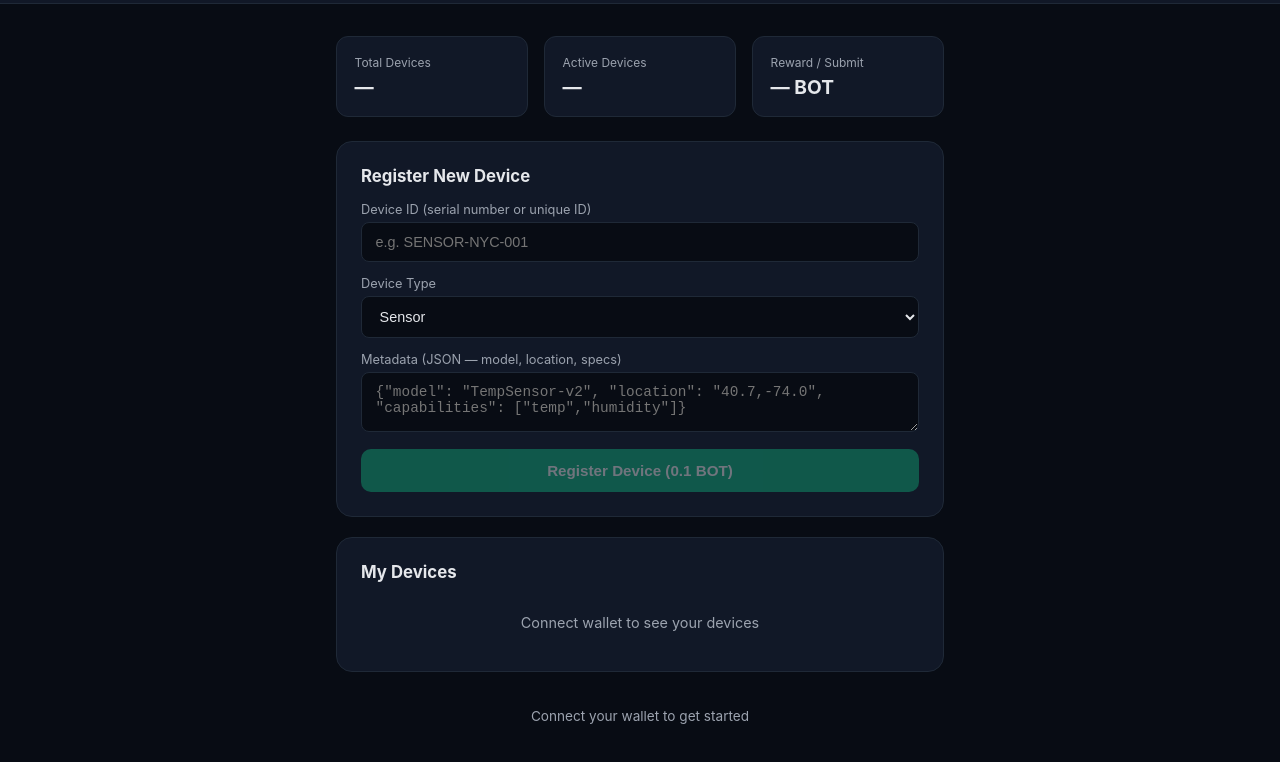
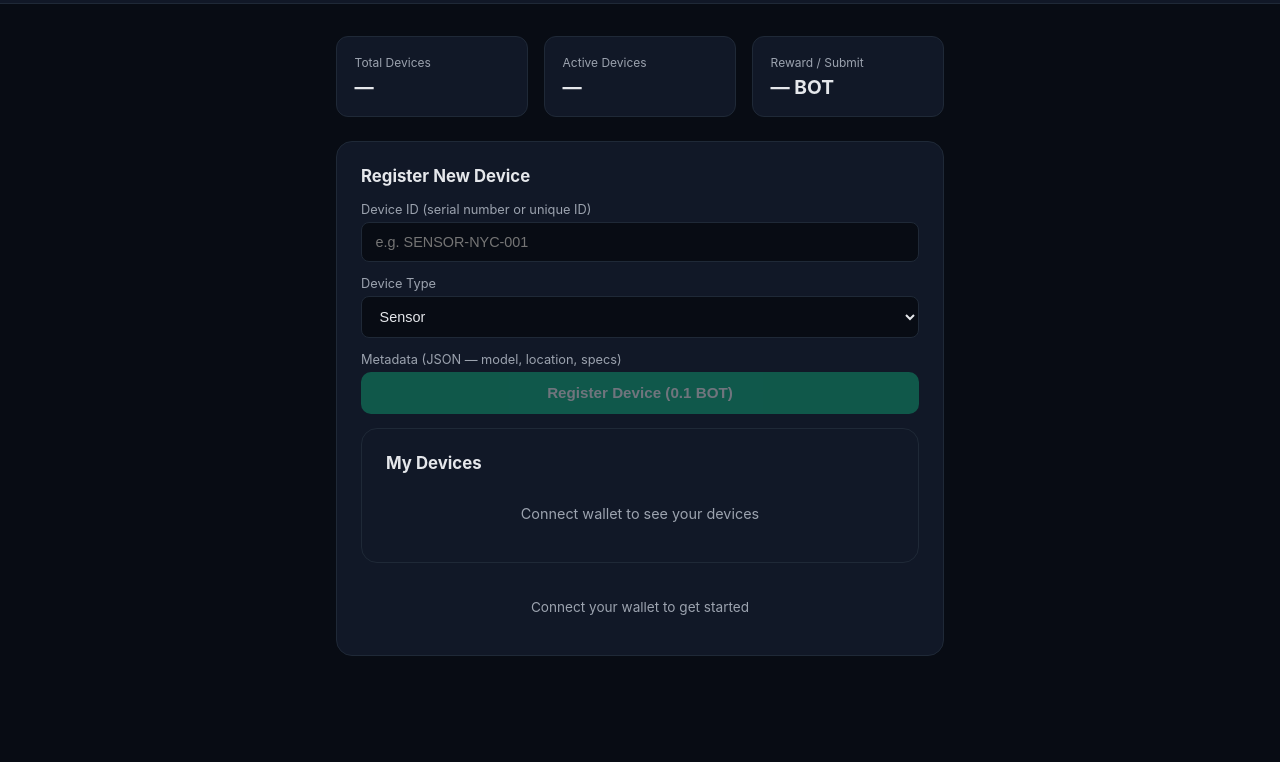
Before and after one commit to xyven-ox/depin-device-registry, a website: page index.html in a window 1280 px wide. Shown: the part 72-834 px from the top of the page. After the commit the page ends 800 px from the top, so only its background shows below. Drawn offline with nearby package versions, Linux system fonts and the light colour scheme.

Commit message:
Update index.html

```diff
--- a/index.html
+++ b/index.html
@@ -196,8 +196,6 @@
     </div>
     <div class="form-group">
       <label>Metadata (JSON — model, location, specs)</label>
-      <textarea id="deviceMetadata" placeholder='{"model": "TempSensor-v2", "location": "40.7,-74.0", "capabilities": ["temp","humidity"]}'></textarea>
-    </div>
     <button class="btn btn-primary" id="registerBtn" onclick="registerDevice()" disabled>
       Register Device (0.1 BOT)
     </button>
```
